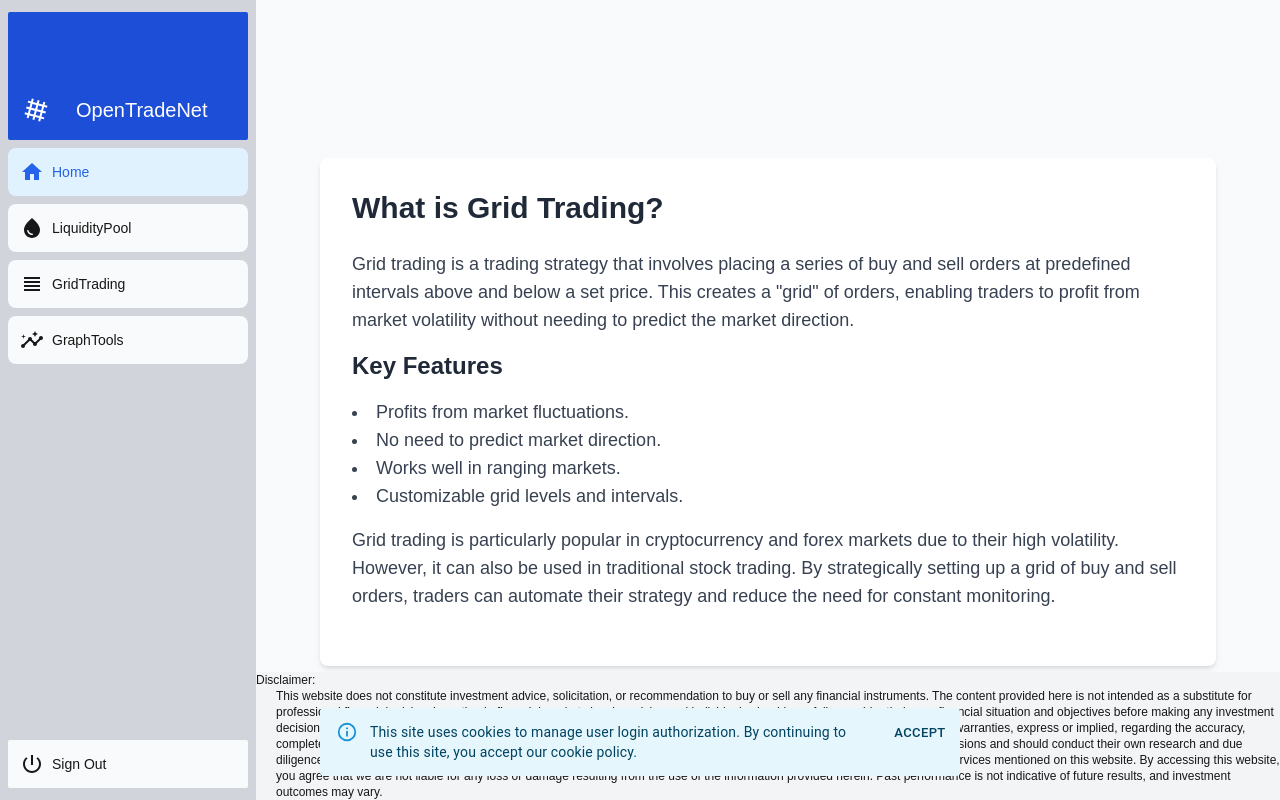
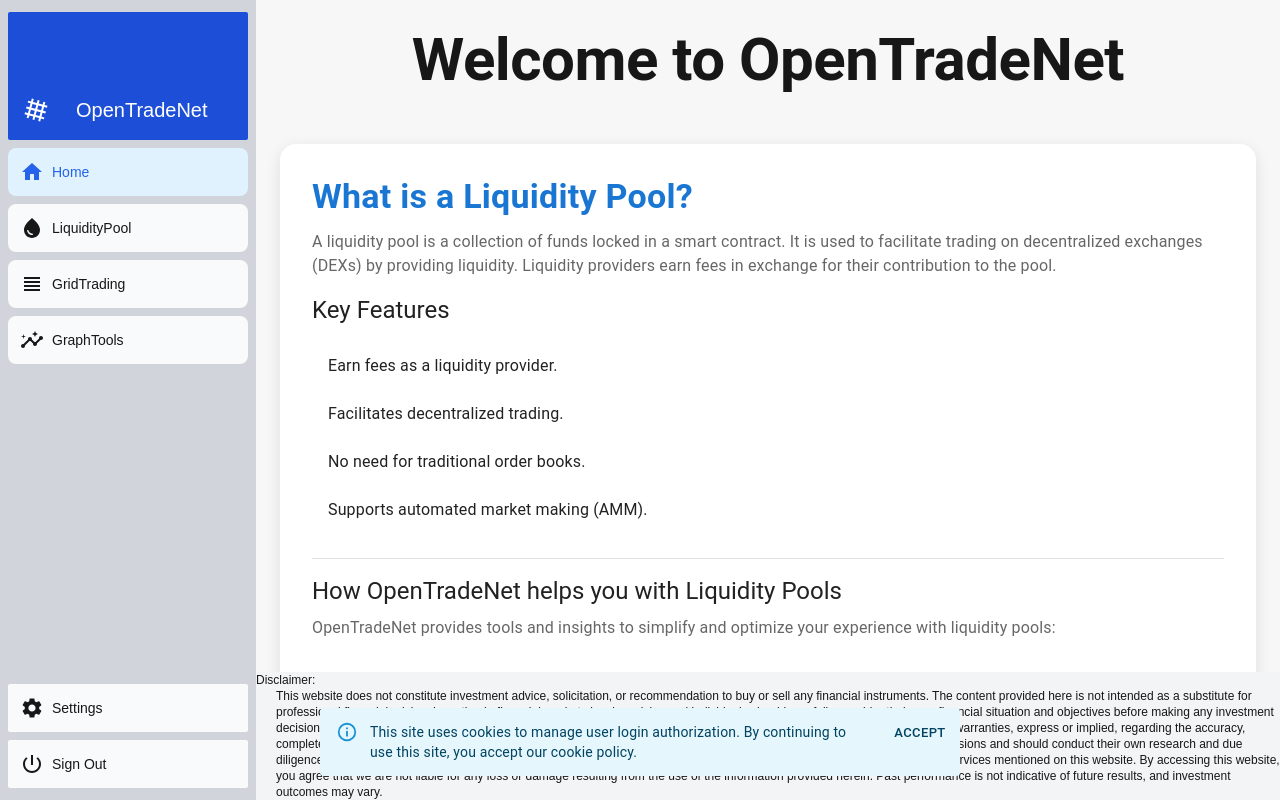
Before and after one commit to massimilianopetra/gridwise, a Next.js app: page /home in a window 1280 px wide. Built offline with nearby package versions, Linux system fonts and the light colour scheme.

Commit message:
grid line

```diff
--- a/app/(auth)/home/page.tsx
+++ b/app/(auth)/home/page.tsx
@@ -1,36 +1,170 @@
+import React from 'react';
+import { Box, Typography, Card, CardContent, List, ListItem, ListItemText, Button, Divider } from '@mui/material';
+import Link from 'next/link';
 
+export default function HomePage() {
+  return (
+    <main>
+      <Box
+        sx={{
+          minHeight: '100vh',
+          backgroundColor: '#f7f7f7',
+          display: 'flex',
+          flexDirection: 'column',
+          alignItems: 'center',
+          justifyContent: 'center',
+          p: 3,
+        }}
+      >
+        {/* Titolo principale */}
+        <Typography
+          variant="h2"
+          component="h1"
+          gutterBottom
+          fontWeight="bold"
+          textAlign="center"
+          sx={{ mb: 6 }}
+        >
+          Welcome to OpenTradeNet
+        </Typography>
 
-export default function Home() {
-  return (
-    <div style={{ height: 250, width: '100%' }}>
-      <main>
+        <Box maxWidth="lg" sx={{ width: '100%' }}>
+          {/* Card per Liquidity Pool */}
+          <Card
+            sx={{
+              mb: 4,
+              backgroundColor: '#ffffff',
+              borderRadius: '16px',
+              boxShadow: '0px 4px 15px rgba(0, 0, 0, 0.1)',
+              transition: 'transform 0.3s ease, box-shadow 0.3s ease',
+              '&:hover': {
+                transform: 'scale(1.02)',
+                boxShadow: '0px 8px 20px rgba(0, 0, 0, 0.15)',
+              },
+            }}
+          >
+            <CardContent sx={{ p: 4 }}>
+              <Typography variant="h4" component="h2" gutterBottom fontWeight="bold" color="primary">
+                What is a Liquidity Pool?
+              </Typography>
+              <Typography variant="body1" color="text.secondary" paragraph>
+                A liquidity pool is a collection of funds locked in a smart contract. It is used to facilitate
+                trading on decentralized exchanges (DEXs) by providing liquidity. Liquidity providers earn fees
+                in exchange for their contribution to the pool.
+              </Typography>
+              <Typography variant="h5" component="h3" gutterBottom>
+                Key Features
+              </Typography>
+              <List>
+                <ListItem>
+                  <ListItemText primary="Earn fees as a liquidity provider." />
+                </ListItem>
+                <ListItem>
+                  <ListItemText primary="Facilitates decentralized trading." />
+                </ListItem>
+                <ListItem>
+                  <ListItemText primary="No need for traditional order books." />
+                </ListItem>
+                <ListItem>
+                  <ListItemText primary="Supports automated market making (AMM)." />
+                </ListItem>
+              </List>
+              <Divider sx={{ my: 2 }} />
+              <Typography variant="h5" component="h3" gutterBottom>
+                How OpenTradeNet helps you with Liquidity Pools
+              </Typography>
+              <Typography variant="body1" color="text.secondary" paragraph>
+                OpenTradeNet provides tools and insights to simplify and optimize your experience with liquidity pools:
+              </Typography>
+              <List>
+                <ListItem>
+                  <ListItemText primary="Detailed analytics on pool performance." />
+                </ListItem>
+                <ListItem>
+                  <ListItemText primary="Guidance for choosing the best pools." />
+                </ListItem>
+                <ListItem>
+                  <ListItemText primary="Automated tools for managing your investments." />
+                </ListItem>
+              </List>
+              <Box textAlign="center" sx={{ mt: 2 }}>
+                <Link href="/home/liquidity" passHref>
+                  <Button variant="contained" color="primary">
+                    Go To Service
+                  </Button>
+                </Link>
+              </Box>
+            </CardContent>
+          </Card>
 
-        <div className="min-h-screen bg-gray-50 flex flex-col items-center justify-center p-6">
-
-          <br></br>
-          <div className="max-w-4xl bg-white rounded-lg shadow-md p-8">
-            <h1 className="text-3xl font-bold text-gray-800 mb-6">What is Grid Trading?</h1>
-            <p className="text-gray-700 text-lg mb-4">
-              Grid trading is a trading strategy that involves placing a series of buy and sell orders at
-              predefined intervals above and below a set price. This creates a "grid" of orders, enabling
-              traders to profit from market volatility without needing to predict the market direction.
-            </p>
-            <h2 className="text-2xl font-semibold text-gray-800 mb-4">Key Features</h2>
-            <ul className="list-disc list-inside text-gray-700 text-lg mb-4">
-              <li>Profits from market fluctuations.</li>
-              <li>No need to predict market direction.</li>
-              <li>Works well in ranging markets.</li>
-              <li>Customizable grid levels and intervals.</li>
-            </ul>
-            <p className="text-gray-700 text-lg mb-6">
-              Grid trading is particularly popular in cryptocurrency and forex markets due to their high
-              volatility. However, it can also be used in traditional stock trading. By strategically
-              setting up a grid of buy and sell orders, traders can automate their strategy and reduce the
-              need for constant monitoring.
-            </p>
-          </div>
-        </div>
-      </main>
-    </div>
+          {/* Card per Grid Trading */}
+          <Card
+            sx={{
+              backgroundColor: '#ffffff',
+              borderRadius: '16px',
+              boxShadow: '0px 4px 15px rgba(0, 0, 0, 0.1)',
+              transition: 'transform 0.3s ease, box-shadow 0.3s ease',
+              '&:hover': {
+                transform: 'scale(1.02)',
+                boxShadow: '0px 8px 20px rgba(0, 0, 0, 0.15)',
+              },
+            }}
+          >
+            <CardContent sx={{ p: 4 }}>
+              <Typography variant="h4" component="h2" gutterBottom fontWeight="bold" color="primary">
+                What is Grid Trading?
+              </Typography>
+              <Typography variant="body1" color="text.secondary" paragraph>
+                Grid trading is a trading strategy that involves placing a series of buy and sell orders at
+                predefined intervals above and below a set price. This creates a "grid" of orders, enabling
+                traders to profit from market volatility without needing to predict the market direction.
+              </Typography>
+              <Typography variant="h5" component="h3" gutterBottom>
+                Key Features
+              </Typography>
+              <List>
+                <ListItem>
+                  <ListItemText primary="Profits from market fluctuations." />
+                </ListItem>
+                <ListItem>
+                  <ListItemText primary="No need to predict market direction." />
+                </ListItem>
+                <ListItem>
+                  <ListItemText primary="Works well in ranging markets." />
+                </ListItem>
+                <ListItem>
+                  <ListItemText primary="Customizable grid levels and intervals." />
+                </ListItem>
+              </List>
+              <Divider sx={{ my: 2 }} />
+              <Typography variant="h5" component="h3" gutterBottom>
+                How OpenTradeNet helps you with Grid Trading
+              </Typography>
+              <Typography variant="body1" color="text.secondary" paragraph>
+                OpenTradeNet empowers you to master grid trading with innovative tools and resources:
+              </Typography>
+              <List>
+                <ListItem>
+                  <ListItemText primary="Predefined strategies for easy setup." />
+                </ListItem>
+                <ListItem>
+                  <ListItemText primary="Real-time monitoring and alerts." />
+                </ListItem>
+                <ListItem>
+                  <ListItemText primary="Detailed performance metrics." />
+                </ListItem>
+              </List>
+              <Box textAlign="center" sx={{ mt: 2 }}>
+                <Link href="/home/gridtrading" passHref>
+                  <Button variant="contained" color="primary">
+                    Go To Service
+                  </Button>
+                </Link>
+              </Box>
+            </CardContent>
+          </Card>
+        </Box>
+      </Box>
+    </main>
   );
 }
--- /dev/null
+++ b/app/(auth)/home/settings/page.tsx
@@ -0,0 +1,17 @@
+'use client'
+
+import { Typography, } from '@mui/material';
+
+export default function Page() {
+
+  return (
+    <main>
+      <br></br>
+      <div className='space-y-6'>
+        <Typography className="text-blue-900 text-center" variant="h5" gutterBottom>
+          Settings
+        </Typography>
+      </div>
+    </main>
+  );
+};
--- a/app/ui/TradingChart.tsx
+++ b/app/ui/TradingChart.tsx
@@ -44,7 +44,7 @@ const TradingChart: React.FC<TradingChartProps> = ({ series, className }) => {
     });
 
     // Aggiungi serie con opzioni personalizzate
-    series.forEach(({ data, color, title }, index) => {
+    series.forEach(({ data, color, title, }, index) => {
       const lineSeries = chart.addLineSeries({
         color,
         lineWidth: 2,
@@ -55,6 +55,11 @@ const TradingChart: React.FC<TradingChartProps> = ({ series, className }) => {
       // Aggiungi titolo opzionale
       if (title) {
         lineSeries.applyOptions({ title });
+      } else {
+        lineSeries.applyOptions({
+          lastValueVisible: false,
+          priceLineVisible: false,
+        });
       }
     });
 
--- a/app/ui/grid-summary.tsx
+++ b/app/ui/grid-summary.tsx
@@ -47,7 +47,7 @@ export default function GridSummary({ rows, investment, P }: { rows: GridType[],
     { label: "Estimated max grid profit", value: (rows[0].earn * 2.5 * rows.length).toFixed(2) },
     { label: "N. Grid ", value: rows.length },
     { label: "Single Grid Profit", value: rows[0].earn.toFixed(4) },
-    { label: "Grid Step %", value: (100 * rows[0].earn / (rows[0].buyPrice*rows[0].Quantity)).toFixed(2) },
+    { label: "Grid Step", value: (100 * rows[0].earn / (rows[0].buyPrice*rows[0].Quantity)).toFixed(2)+"%" },
 
   ];
 
--- a/app/ui/sidenav.tsx
+++ b/app/ui/sidenav.tsx
@@ -2,6 +2,7 @@ import Link from 'next/link';
 import NavLinks from '@/app/ui/nav-links';
 import AcmeLogo from '@/app/ui/acme-logo';
 import PowerSettingsNewIcon from '@mui/icons-material/PowerSettingsNew';
+import SettingsIcon from '@mui/icons-material/Settings';
 import { signOut } from '@/auth';
 
 
@@ -18,7 +19,17 @@ export default function SideNav() {
       </Link>
       <div className="flex grow flex-row justify-between space-x-2 lg:flex-col lg:space-x-0 lg:space-y-2 ">
         <NavLinks />
-        <div className="hidden h-auto w-full grow rounded-sm lg:block "></div>
+        <div className="hidden h-auto w-full grow rounded-sm lg:block"></div>
+        {/* Bottone Settings */}
+        <Link
+          href="/home/settings"
+          className="flex h-[48px] w-full grow items-center justify-center gap-2 rounded-sm bg-gray-50 p-3 text-sm font-medium hover:bg-sky-100 hover:text-blue-600 lg:flex-none lg:justify-start lg:p-2 lg:px-3"
+        >
+          <SettingsIcon className="w-6" />
+          <div className="hidden lg:block">Settings</div>
+        </Link>
+
+
       <form
         action={async () => {
           'use server';
@@ -31,6 +42,6 @@ export default function SideNav() {
         </button>
       </form>
     </div>
-    </div>
+    </div >
   );
 }
```
Also changed, not shown: app/(auth)/home/gridtrading/page.tsx (+93 -21 lines), app/lib/algorithm.ts (+22 -0 lines). Lines whose indentation alone changed are shown as unchanged.
